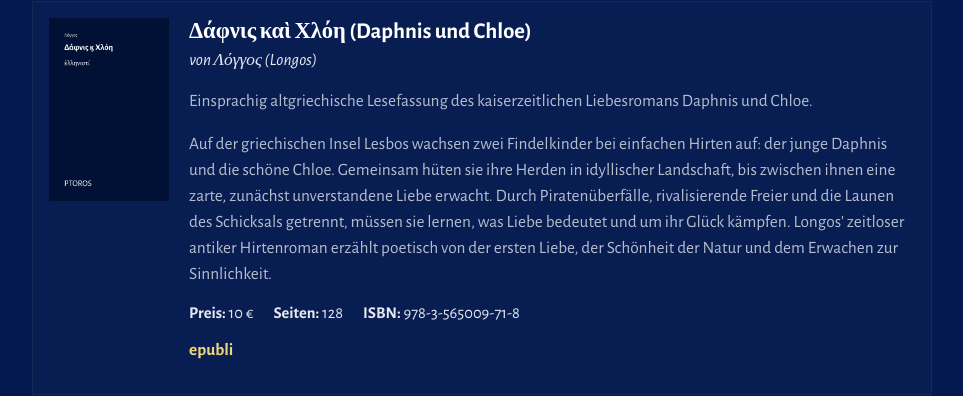
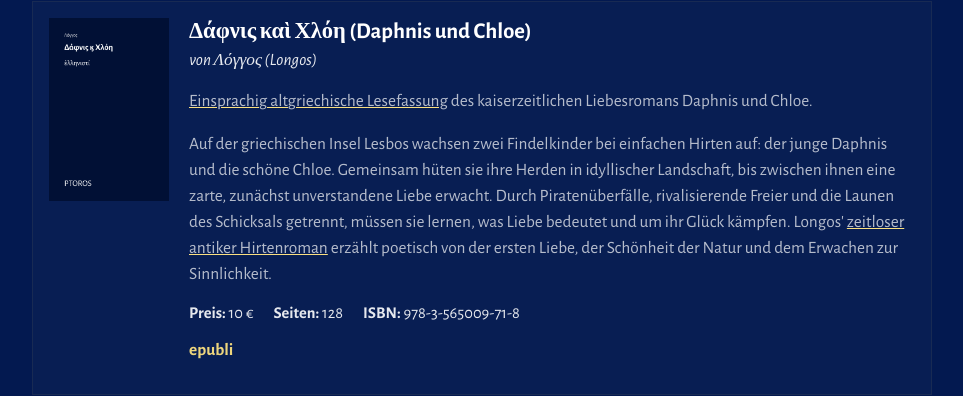
Before and after one commit to PTOROS-Verlag/PTOROS-verlag.github.io, a plain HTML site: page index.html in a window 1280 px wide. Shown: the part 1211-1607 px from the top of the page, without its empty margins (158-1121 px from the left). Drawn offline with nearby package versions, Linux system fonts and the light colour scheme.

Commit message:
add highlights to daphnis & chloe

```diff
--- a/index.html
+++ b/index.html
@@ -351,12 +351,12 @@
             <h2>Δάφνις καὶ Χλόη (Daphnis und Chloe)</h2>
             <p class="author">von Λόγγος (Longos)</p>
             <div class="desc">
-              <p>Einsprachig altgriechische Lesefassung des kaiserzeitlichen Liebesromans Daphnis und Chloe.</p>
+              <p><mark>Einsprachig altgriechische Lesefassung</mark> des kaiserzeitlichen Liebesromans Daphnis und Chloe.</p>
               <p>Auf der griechischen Insel Lesbos wachsen zwei Findelkinder bei einfachen Hirten auf: der junge Daphnis
                 und die schöne Chloe. Gemeinsam hüten sie ihre Herden in idyllischer Landschaft, bis zwischen ihnen eine
                 zarte, zunächst unverstandene Liebe erwacht. Durch Piratenüberfälle, rivalisierende Freier und die
                 Launen des Schicksals getrennt, müssen sie lernen, was Liebe bedeutet und um ihr Glück kämpfen. Longos'
-                zeitloser antiker Hirtenroman erzählt poetisch von der ersten Liebe, der Schönheit der Natur und dem
+                <mark>zeitloser antiker Hirtenroman</mark> erzählt poetisch von der ersten Liebe, der Schönheit der Natur und dem
                 Erwachen zur Sinnlichkeit.</p>
             </div>
             <ul class="meta">
```
